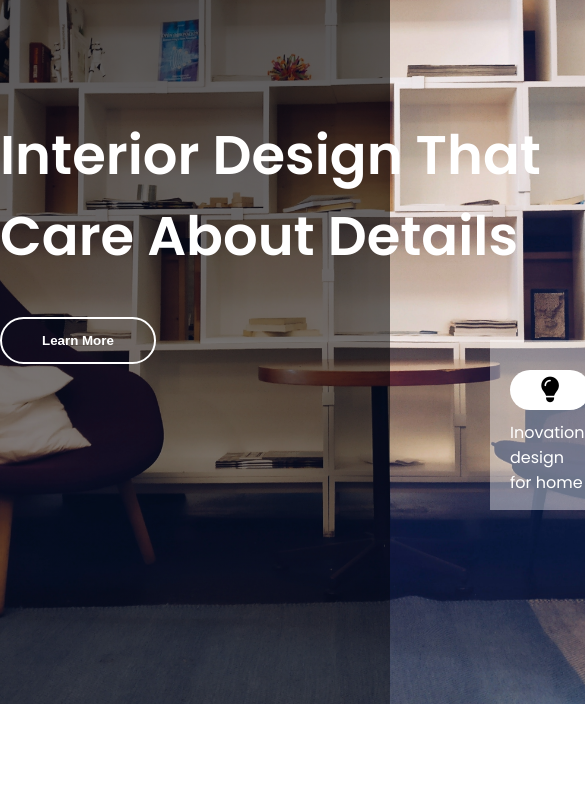
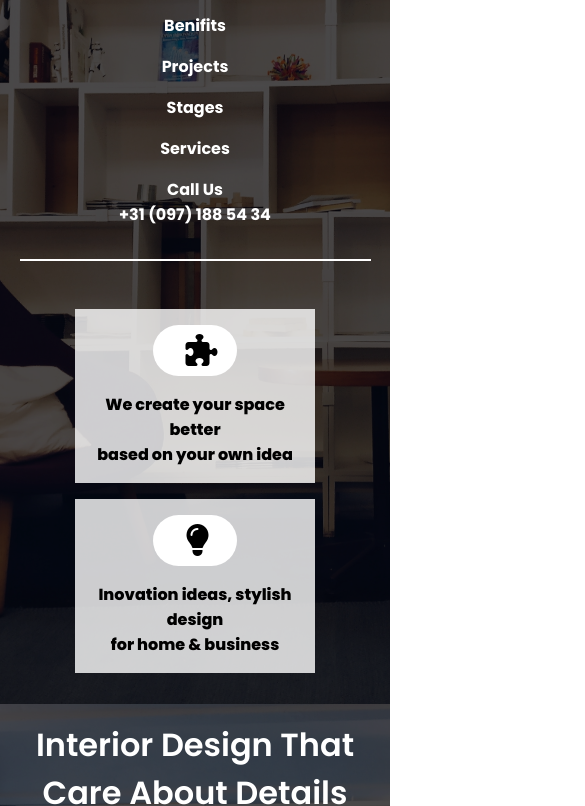
Before and after one commit to samdishjadhav9970/project-10, a plain HTML site: page index.html in a window 390 px wide. Shown: the part 140-946 px from the top of the page, 585 px wide, since content can reach past the window. Before the commit the page ends 844 px from the top, so only its background shows below. Drawn offline with Linux system fonts and the light colour scheme.

Commit message:
responsive done

```diff
--- a/css/style.css
+++ b/css/style.css
@@ -1,160 +1,204 @@
-@import url('https://fonts.googleapis.com/css2?family=Poppins:wght@100;200;300;400;500;600&display=swap');
 * {
+    margin: 0;
     padding: 0;
-    margin: 0;
+    box-sizing: border-box;
+    font-family: "Poppins", sans-serif;
   }
 
   body {
-    background-image: linear-gradient(to bottom, rgba(0,0,0,.7), rgba(0,0,0,.4)), url("../assets/bg.jpg");
-    background-repeat: no-repeat;
-    background-position: center;
+    background: linear-gradient(to bottom, rgba(0, 0, 0, 0.7), rgba(0, 0, 0, 0.7)),
+      url(../assets/bg.jpg) fixed no-repeat center;
     background-size: cover;
-    height: 100vh;
-    font-family: "Poppins", sans-serif;
-}
-.container {
-    width: 80rem;
-    margin: 0 auto;
+    color: #fff;
+    height: 95.5vh;
   }
 
-/*----------------- navbar ----------------------*/
+  .container {
+    width: 90%;
+    margin: auto;
+  }
+
+  /* Navbar */
 
   .navbar {
-    display: flex;
-    height: 20vh;
-    align-items: center;
-    justify-content: space-between;
+    display: grid;
+    grid-template-columns: 3fr 9fr;
+    margin: 2rem 0;
   }
-.navbar .logo img {
-    width: 120px;
-}
-.navbar .list {
+
+  .list {
     list-style-type: none;
     display: flex;
-    color: #FFFFFF;
-    gap: 49px;
-    align-items: center;
-    font-weight: 500;
-}
-.navbar .list .list-item {
-    cursor: pointer;
-}
-.navbar .list .list-item:last-child {
-    text-align: center;
-}
-.navbar .line::after {
-    content: "";
-    height: 2px;
-    border-radius: 40px;
-    background-color: #FFFFFF;
-    width: 100%;
-    display: block;
-    margin-top: 20px;
+    justify-content: space-between;
+    border-bottom: 2px solid #ffffff;
+    padding-bottom: 2rem;
   }
 
-/*---------------------- hero -------------------------*/
+  .list-item {
+    font-weight: 700;
+  }
+
+  /* end of navbar */
+
+  /* hero section */
+
   .hero {
-    display: flex;
-    justify-content: space-between;
-    align-items: center;
-    color: #FFFFFF;
-    height: 50vh;
+    margin-top: 8rem;
+    width: 100%;
   }
-.hero .left h1 {
-    font-size: 3.4rem;
-}
-.hero .left button {
-    background-color: transparent;
-    border: 2.8px solid #FFFFFF;
-    color: inherit;
-    border-radius: 40px;
-    padding: 14px 40px;
-    cursor: pointer;
-    margin-top: 40px;
+
+  /* left-part */
+  .left h1 {
+    font-size: 4rem;
     font-weight: 600;
   }
-.hero .right {
-    position: relative;
+
+  .left button {
+    background: transparent;
+    color: #fff;
+    border: 2px solid #fff;
+    border-radius: 35px;
+    font-size: 1.5rem;
+    font-weight: 600;
+    margin-top: 2rem;
+    padding: 0.7rem 2.5rem;
   }
-.hero .right .square {
-    background-color: rgba(255,255,255,.4);
-    margin-bottom: 20px;
+
+  /* right-part */
+
+  .square {
+    background-color: rgba(255, 255, 255, 0.2);
+    width: 240px;
+    padding: 1rem;
     position: absolute;
-    right: 0px;
-    width: 250px;
-    padding: 10px 20px;
-    height: 135px;
+    font-weight: 800;
   }
-.hero .right .square:last-child {
-    background-color: rgba(255,255,255,.4);
-    margin-bottom: 20px;
-    position: absolute;
-    right: 0px;
-    width: 250px;
-    padding: 10px 20px;
-    height: 150px;
+
+  .square-1 {
+    margin-bottom: 4rem;
+    top: 200px;
+    left: 1100px;
   }
-.hero .right .square:nth-child(1) {
-    right: 100px;
-    top: -150px;
+
+  .square-2 {
+    top: 470px;
+    left: 800px;
   }
-.hero .right .square:nth-child(2) {
-    right: 500px;
-    top: 100px;
+
+  .icon {
+    background-color: #fff;
+    padding: 0.1rem 2rem;
+    border-radius: 35px;
+    color: #000;
+    width: 40%;
+    font-size: 2rem;
+    margin-bottom: 1rem;
   }
-.hero .right .square:nth-child(1) .icon {
-    background-color: #FFFFFF;
-    height: 40px;
-    width: 80px;
-    color: #000000;
-    display: flex;
-    justify-content: center;
-    align-items: center;
-    border-radius: 20px;
-    margin-top: 20px;
-    margin-bottom: 10px;
-}
-.hero .right .square:nth-child(1) .icon i {
-    font-size: 1.6rem;
-}
-.hero .right .square:nth-child(2) .icon {
-    background-color: #FFFFFF;
-    height: 40px;
-    width: 80px;
-    color: #000000;
-    display: flex;
-    justify-content: center;
-    align-items: center;
-    border-radius: 20px;
-    margin-top: 20px;
-    margin-bottom: 10px;
-}
-.hero .right .square:nth-child(2) .icon i {
-    font-size: 1.6rem;
-}
-.square:first-child .circle-line {
+
+  .circle-line-1 {
     position: absolute;
     height: 70px;
     width: 2px;
-    background-color: #FFFFFF;
-    top: 155px;
-    left: 220px;
+    background-color: #ffffff;
+    top: 173px;
+    left: 190px;
   }
-.square:last-child .circle-line {
+
+  .circle-line-2 {
     position: absolute;
     height: 70px;
     width: 2px;
-    background-color: #FFFFFF;
+    background-color: #ffffff;
     right: -36px;
-    top: 20px;
+    top: 50px;
     transform: rotate(-90deg);
   }
-.circle-line .circle {
+
+  .circle {
     position: absolute;
     width: 20px;
     height: 20px;
     border-radius: 50px;
-    background-color: #FFFFFF;
+    background-color: #ffffff;
     bottom: 0;
     left: -8px;
   }
+
+  /* MEDIA QUERIES */
+
+  @media (max-width: 1360px) {
+    .square-1 {
+      left: 900px;
+    }
+
+    .square-2 {
+      left: 600px;
+      top: 440px;
+    }
+  }
+
+  @media (max-width: 1160px) {
+    .square-1 {
+      left: 700px;
+    }
+  }
+
+  @media (max-width: 960px) {
+    body {
+      height: 120vh;
+    }
+    .hero {
+      width: auto;
+      display: flex;
+      flex-direction: column-reverse;
+      text-align: center;
+      margin-top: 2rem;
+    }
+
+    .square {
+      position: static;
+      margin: 1rem auto;
+      background-color: rgba(255, 255, 255, 0.8);
+      color: #000;
+    }
+
+    .icon {
+      margin: auto;
+      margin-bottom: 1rem;
+    }
+
+    .circle,
+    .circle-line-1,
+    .circle-line-2 {
+      display: none;
+    }
+
+    .left h1 {
+      font-size: 2rem;
+      margin-top: 2rem;
+    }
+
+    .left button {
+      margin-bottom: 2rem;
+    }
+
+    .navbar {
+      display: block;
+      text-align: center;
+    }
+  }
+
+  @media (max-width: 650px) {
+    .list-item {
+      font-size: 1rem;
+    }
+
+    .list {
+      margin: 1rem 0;
+    }
+
+    .list {
+      flex-direction: column;
+      gap: 1rem;
+    }
+  }
--- a/index.html
+++ b/index.html
@@ -4,8 +4,16 @@
     <meta charset="UTF-8" />
     <meta http-equiv="X-UA-Compatible" content="IE=edge" />
     <meta name="viewport" content="width=device-width, initial-scale=1.0" />
-        <title>Interior Design Landing Page</title>
+    <title>Project-10</title>
     <link rel="stylesheet" href="css/style.css" />
+    <!-- Google Font -->
+    <link rel="preconnect" href="https://fonts.googleapis.com" />
+    <link rel="preconnect" href="https://fonts.gstatic.com" crossorigin />
+    <link
+      href="https://fonts.googleapis.com/css2?family=Poppins:wght@400;500;600;700;800;900&display=swap"
+      rel="stylesheet"
+    />
+    <!-- FONT AWESOME -->
     <link
       rel="stylesheet"
       href="https://cdnjs.cloudflare.com/ajax/libs/font-awesome/6.1.1/css/all.min.css"
@@ -14,13 +22,14 @@
       referrerpolicy="no-referrer"
     />
   </head>
+
   <body>
     <div class="container">
+        <!-- Navbar -->
       <nav class="navbar">
         <div class="logo">
-                    <img src="./assets/white-logo.png" alt="logo" />
+          <img src="assets/white-logo.png" alt="logo" />
         </div>
-                <div class="line">
           <ul class="list">
             <li class="list-item">About Us</li>
             <li class="list-item">Benifits</li>
@@ -29,22 +38,26 @@
             <li class="list-item">Services</li>
             <li class="list-item">
               <p>Call Us</p>
-                            <p>+31 (097) 654 54 34</p>
+              <p>+31 (097) 188 54 34</p>
             </li>
           </ul>
-                </div>
       </nav>
+      <!-- end of navbar -->
 
+      <!-- hero section -->
       <section class="hero">
+        <!-- left-part -->
         <div class="left">
           <h1>
             Interior Design That <br />
             Care About Details
           </h1>
-                    <button>Learn More</button>
+          <button>LEARN MORE</button>
         </div>
+        <!-- right-part -->
         <div class="right">
-                    <div class="square">
+            <!-- first-card -->
+          <div class="square square-1">
             <div class="icon">
               <i class="fa-solid fa-puzzle-piece"></i>
             </div>
@@ -52,11 +65,12 @@
               We create your space better <br />
               based on your own idea
             </p>
-                        <div class="circle-line">
+            <div class="circle-line-1">
               <span class="circle"></span>
             </div>
           </div>
-                    <div class="square">
+          <!-- second-card -->
+          <div class="square square-2">
             <div class="icon">
               <i class="fa-solid fa-lightbulb"></i>
             </div>
@@ -65,12 +79,13 @@
               design <br />
               for home & business
             </p>
-                        <div class="circle-line">
+            <div class="circle-line-2">
               <span class="circle"></span>
             </div>
           </div>
         </div>
       </section>
+      <!-- end of hero section -->
     </div>
   </body>
 </html>
```
Lines whose indentation alone changed are shown as unchanged.
